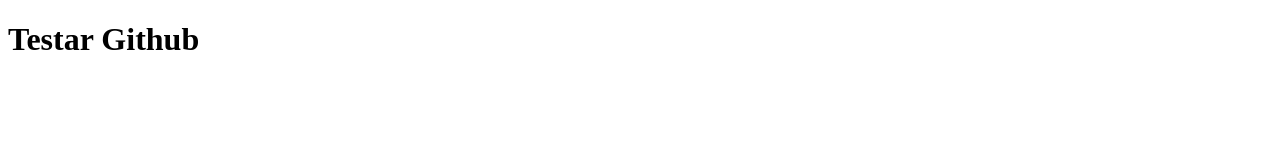
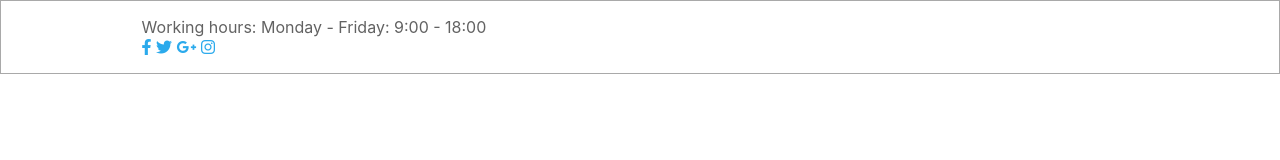
Before and after one commit to ljungmagnus/html-css-inlupp1, a plain HTML site: page index.html in a window 1280 px wide. Drawn offline with Linux system fonts and the light colour scheme.

Commit message:
top menu

```diff
--- a/index.html
+++ b/index.html
@@ -7,13 +7,24 @@
   <title>Dental Clinic</title>
   <!-- CSS only -->
   <link rel="stylesheet" href="https://cdnjs.cloudflare.com/ajax/libs/font-awesome/6.0.0-beta2/css/all.min.css" integrity="sha512-YWzhKL2whUzgiheMoBFwW8CKV4qpHQAEuvilg9FAn5VJUDwKZZxkJNuGM4XkWuk94WCrrwslk8yWNGmY1EduTA==" crossorigin="anonymous" referrerpolicy="no-referrer" />
-  <link rel="stylesheet" href="">
+  <link rel="stylesheet" href="styles.css">
 </head>
 <body>
-    <div>
-        <h1>Testar Github</h1>
-    </div>
 
+    <nav class="top-menu bg-light border">
+      <div class="container">
+
+        <p>Working hours: Monday - Friday: 9:00 - 18:00</p>
+
+        <div class="social-icons">
+          <a href="#"><i class="fab fa-facebook-f"></i></a>
+          <a href="#"><i class="fab fa-twitter"></i></a>
+          <a href="#"><i class="fab fa-google-plus-g"></i></a>
+          <a href="#"><i class="fab fa-instagram"></i></a>
+        </div>
+
+      </div>
+    </nav>
 
 
 </body>
--- /dev/null
+++ b/styles.css
@@ -0,0 +1,33 @@
+* {
+    padding: 0;
+    margin: 0;
+    box-sizing: border-box;
+}
+html, body {
+    font-family: -apple-system, BlinkMacSystemFont, 'Segoe UI', Roboto, Oxygen, Ubuntu, Cantarell, 'Open Sans', 'Helvetica Neue', sans-serif;
+    font-size: 1rem;
+}
+.container {
+    width: 80%;
+    margin: auto;
+}
+.bg-light {
+    color: #626262;
+    background-color: #ffffff99;
+    /* background-color: #ffffff; */
+
+}
+
+.top-menu {
+    padding: 1rem;
+
+}
+.border {
+    border: 1px solid #70707099;
+    /* border: 1px solid #707070; */
+
+}
+.social-icons a {
+    color: #2baaec;
+
+}
```
Also changed, not shown: img/Group 16.png (added), img/Group 2.png (added), img/Group 29.png (added), img/Group 3.png (added), img/Group 34.png (added), img/Group 57.png (added), img/Logo.png (added), img/clock icon.png (added), img/facebook icon.png (added), img/google plus icon.png (added), img/instagram icon.png (added), img/placehold.png (added), img/placehold2.png (added), img/tooth icon.png (added), 1 more files.
